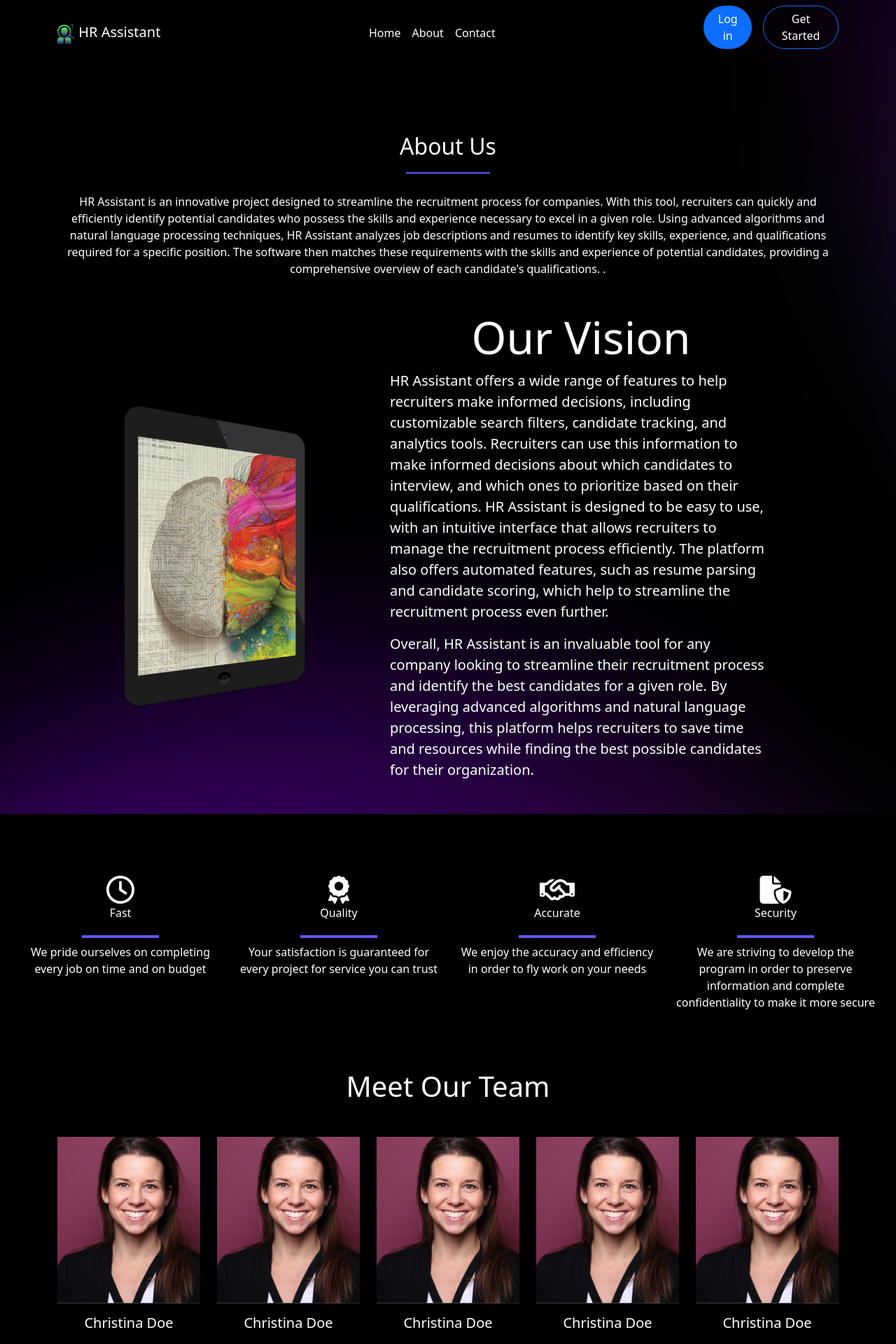
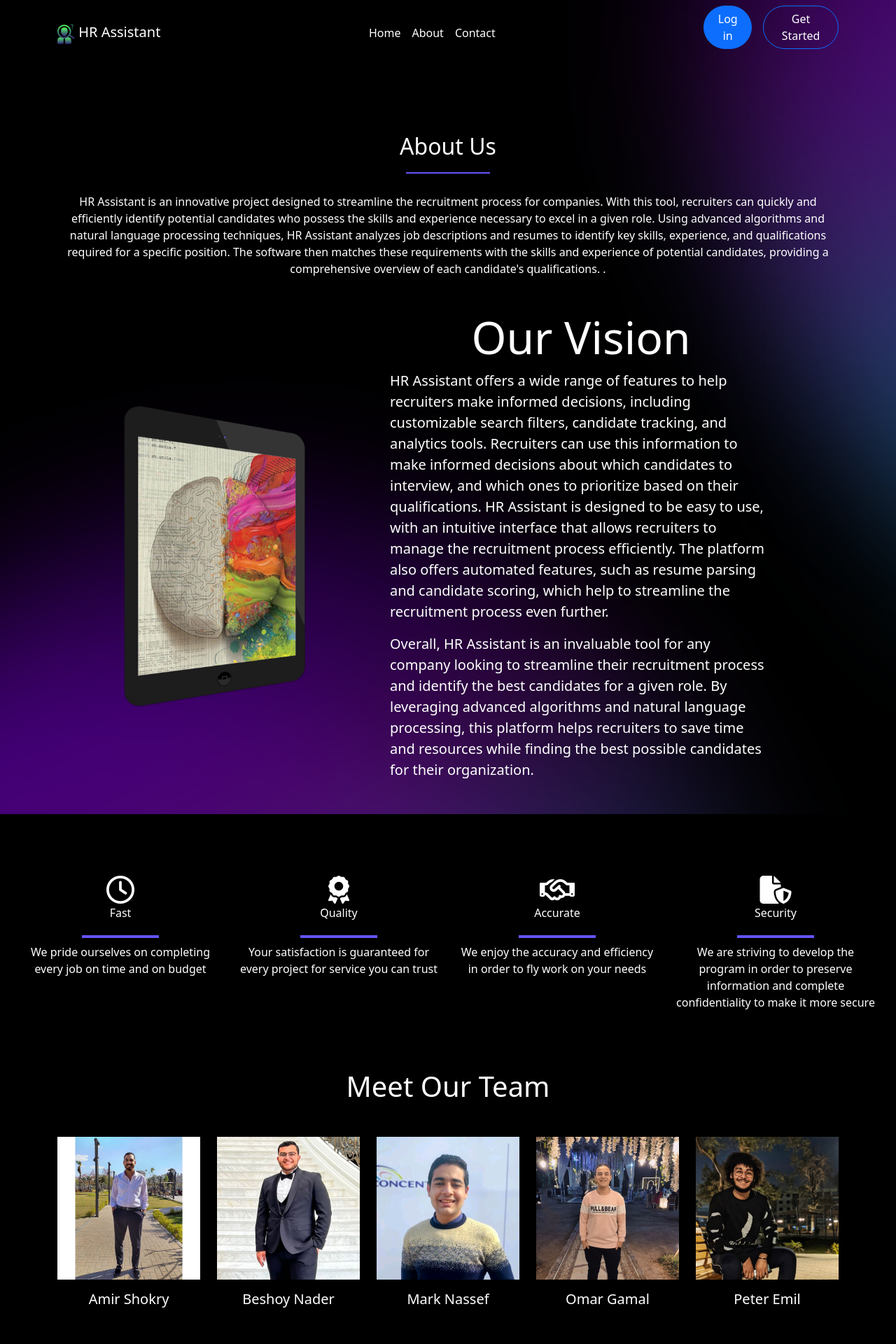
Before and after one commit to MaarkNassef/GraduationProject, a Flask app: page /aboutus in a window 1280 px wide. Shown: the top 1920 px of the page at 70% size. Run offline with Flask 3, Linux system fonts and the light colour scheme; some libraries are stand-ins or nearby versions.

Commit message:
about us last

```diff
--- a/templates/Aboutus.html
+++ b/templates/Aboutus.html
@@ -102,31 +102,33 @@
     class="container-fluid align-content-lg-center align-content-md-center align-content-sm-center cenet justify-content-center">
     <h1 class="text-center mb-5 ">Meet Our Team</h1>
     <div class="container " style="background-color: black; height: 60vh;">
-      <div class="row ">
-        <div class="text-center col  "><img class="img-fluid" src="{{url_for('static' ,filename='PhotoAboutus/woman_pink_wall-1920w.png')}}" width="110%"
-            alt="Christina Doe">
-          <h5 class="mt-3">Christina Doe</h5>
+      <div class="row">
+        <div class="text-center col  "><img class="img-fluid" src="{{url_for('static' ,filename='PhotoAboutus/1680608092198a.jpeg')}}" width="100%"
+            alt="Amir Shokry">
+          <h5 class="mt-3">Amir Shokry</h5>
         </div>
-        <div class="text-center col"><img class="img-fluid" src="{{url_for('static' ,filename='PhotoAboutus/woman_pink_wall-1920w.png')}}" width="110%"
-            alt="Christina Doe">
-          <h5 class="mt-3">Christina Doe</h5>
+        <div class="text-center col"><img class="img-fluid" src="{{url_for('static' ,filename='PhotoAboutus/1687785406225b.jpeg')}}" width="100%"
+            alt="Beshoy Nader">
+          <h5 class="mt-3">Beshoy Nader</h5>
         </div>
-        <div class="text-center col "><img class="img-fluid" src="{{url_for('static' ,filename='PhotoAboutus/woman_pink_wall-1920w.png')}}" width="110%"
-            alt="Christina Doe">
-          <h5 class="mt-3">Christina Doe</h5>
+        <div class="text-center col "><img class="img-fluid" src="{{url_for('static' ,filename='PhotoAboutus/1647719073958m.jpeg')}}" width="100%"
+            alt="Mark Nassef">
+          <h5 class="mt-3">Mark Nassef</h5>
         </div>
-        <div class="text-center col "><img class="img-fluid" src="{{url_for('static' ,filename='PhotoAboutus/woman_pink_wall-1920w.png')}}" width="110%"
-            alt="Christina Doe">
-          <h5 class="mt-3">Christina Doe</h5>
+
+        <div class="text-center col "><img class="img-fluid" src="{{url_for('static' ,filename='PhotoAboutus/1678982245181o.jpg')}}" width="100%"
+            alt="Omar Gamal">
+          <h5 class="mt-3">Omar Gamal</h5>
         </div>
-        <div class="text-center col "><img class="img-fluid" src="{{url_for('static' ,filename='PhotoAboutus/woman_pink_wall-1920w.png')}}" width="110%"
-            alt="Christina Doe">
-          <h5 class="mt-3">Christina Doe</h5>
-        </div>
+
+        <div class="text-center col"><img class="img-fluid" src="{{url_for('static' ,filename='PhotoAboutus/1654254928609p.jpeg')}}" width="100%"
+            alt="Peter Emil">
+          <h5 class="mt-3">Peter Emil</h5></div>
+
       </div>
     </div>
   </div>
-</div>
+</div><!--
 <div class="backgroundphotot " style="height: fit-content;">
   <h1 class="text-center pt-5 text-white ">Great Things Our Clients Say</h1>
   <div id="carouselExampleCaptions" class=" carousel slide" data-bs-ride="carousel">
@@ -177,7 +179,7 @@
       <span class="carousel-control-next-icon bg-black" aria-hidden="true"></span>
       <span class="visually-hidden">Next</span>
     </button>
-  </div>
+  </div> -->
 </div>
 </div>
 
--- a/templates/jobDetails.html
+++ b/templates/jobDetails.html
@@ -31,9 +31,6 @@
         </p>
     </div>
     <br><br>
-
-
-
     <div class="align-items-center d-flex justify-content-center">
         <a href="/" class="align-items-center btn btn-outline-primary">Back</a>
         <a href="{{url_for('process',jobid=details[2])}}" class="mx-3 btn btn-primary">Process <i
```
Also changed, not shown: static/PhotoAboutus/1647719073958m.jpeg (added), static/PhotoAboutus/1654254928609p.jpeg (added), static/PhotoAboutus/1678982245181o.jpg (added), static/PhotoAboutus/1680608092198a.jpeg (added), static/PhotoAboutus/1687785406225b.jpeg (added).
